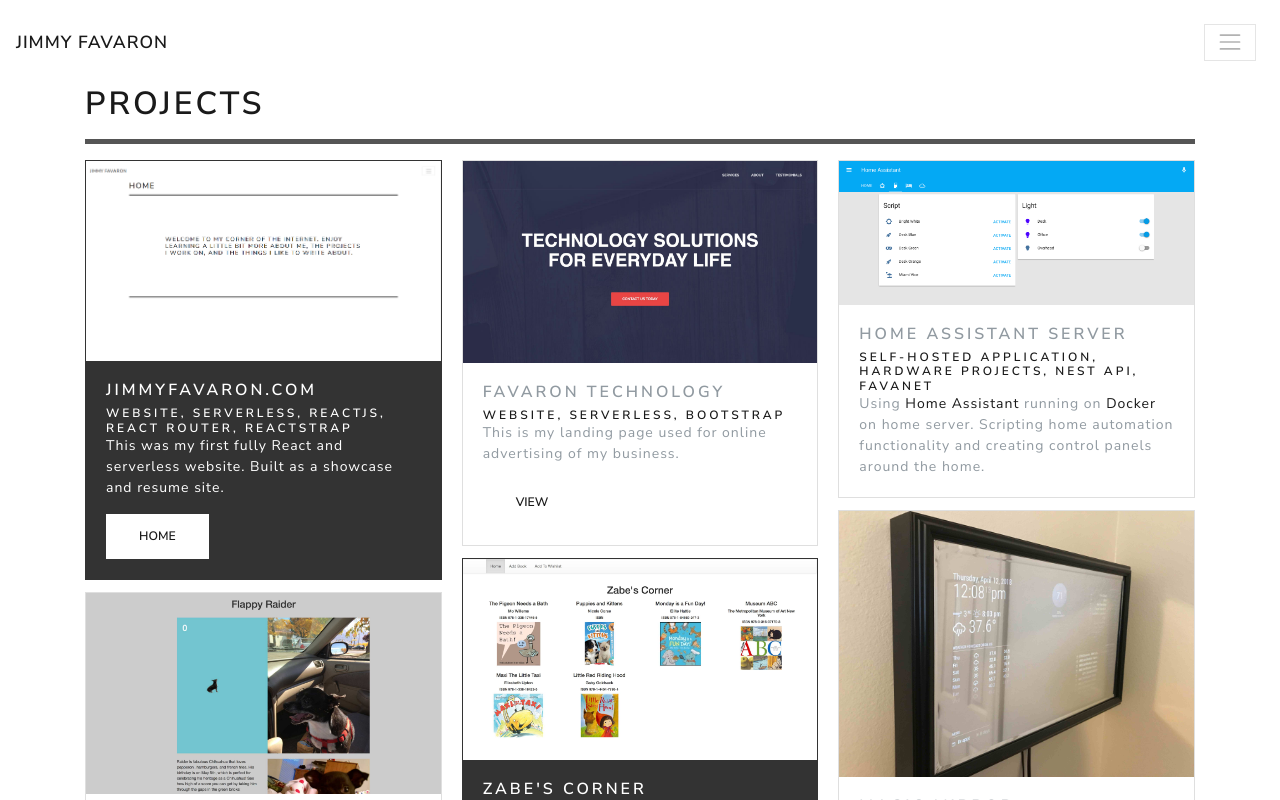
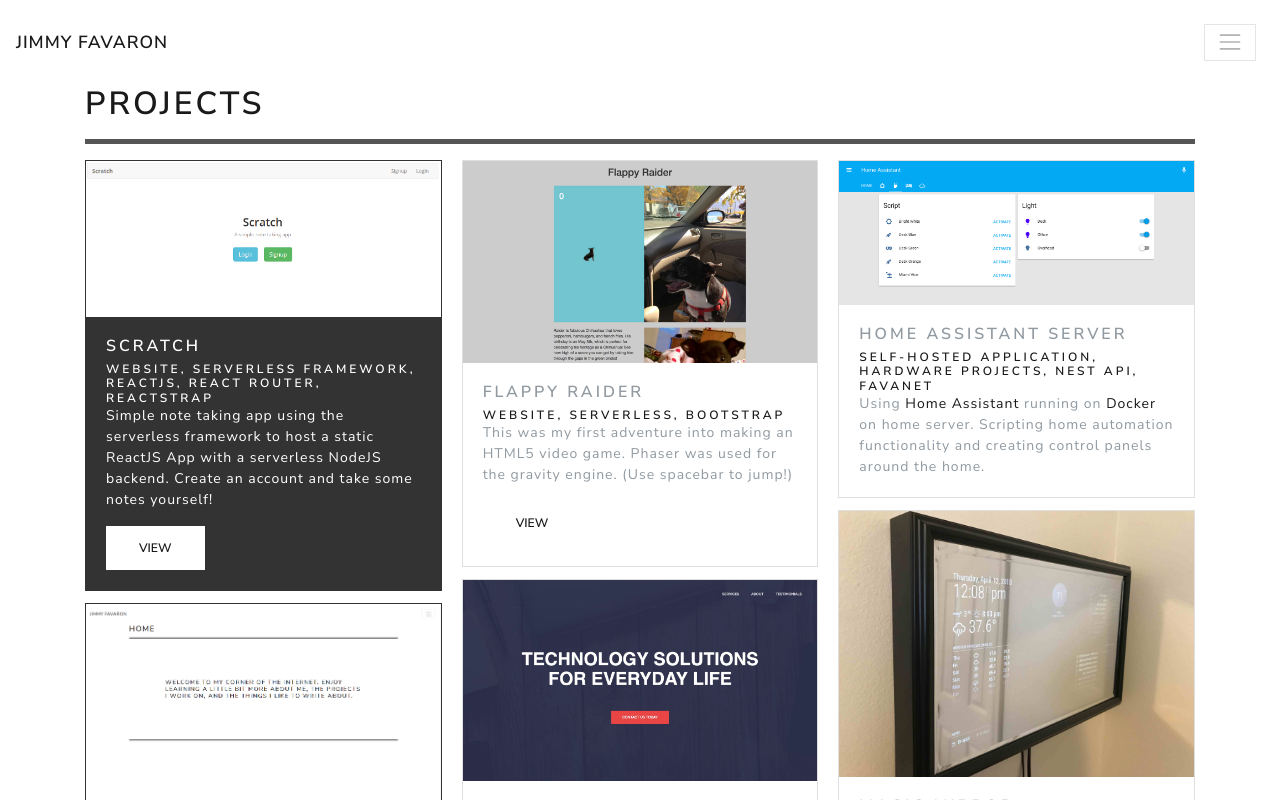
Before and after one commit to favaron-solutions/jimmyfavaron, a React (Create React App) app: page /projects in a window 1280 px wide. Shown: the top 800 px of the page. Built offline with nearby package versions, Linux system fonts and the light colour scheme.

Commit message:
adding scratch project

```diff
--- a/src/components/projects/ProjectsBody.js
+++ b/src/components/projects/ProjectsBody.js
@@ -9,6 +9,7 @@ import zabesCorner from "../../assets/zabesCorner.jpg";
 import homeAssistant from "../../assets/homeAssistant.png";
 import magicMirror from "../../assets/magicMirror.jpg";
 import jimmyFavaron from "../../assets/jimmyFavaron.PNG";
+import scratch from "../../assets/scratch.png";
 
 export default class ProjectsBody extends React.Component {
   render() {
@@ -17,6 +18,15 @@ export default class ProjectsBody extends React.Component {
         <PageTitle pageTitle={this.props.pageTitle}/>
         <Divider/>
           <CardColumns>
+          <Card inverse style={{ backgroundColor: '#333', borderColor: '#333' }}>
+            <CardImg top width="100%" src={scratch} alt="Card image cap" />
+            <CardBody>
+              <CardTitle>Scratch</CardTitle>
+              <CardSubtitle className="inverse-subtitle">Website, Serverless Framework, ReactJs, React Router, Reactstrap</CardSubtitle>
+              <CardText>Simple note taking app using the serverless framework to host a static ReactJS App with a serverless NodeJS backend. Create an account and take some notes yourself!</CardText>
+              <a href="http://d32ugifdwq37wt.cloudfront.net/"><Button> View </Button></a>
+            </CardBody>
+          </Card>
           <Card inverse style={{ backgroundColor: '#333', borderColor: '#333' }}>
             <CardImg top width="100%" src={jimmyFavaron} alt="Card image cap" />
             <CardBody>
@@ -35,7 +45,6 @@ export default class ProjectsBody extends React.Component {
               <a href="https://s3.amazonaws.com/aws-website-flappyraider-xn8hn/index.html"><Button> View </Button></a>
             </CardBody>
           </Card>
-
           <Card>
             <CardImg top width="100%" src={favaronTechnology} alt="Card image cap" />
             <CardBody>
```
Also changed, not shown: src/assets/scratch.png (added). Lines whose indentation alone changed are shown as unchanged.
